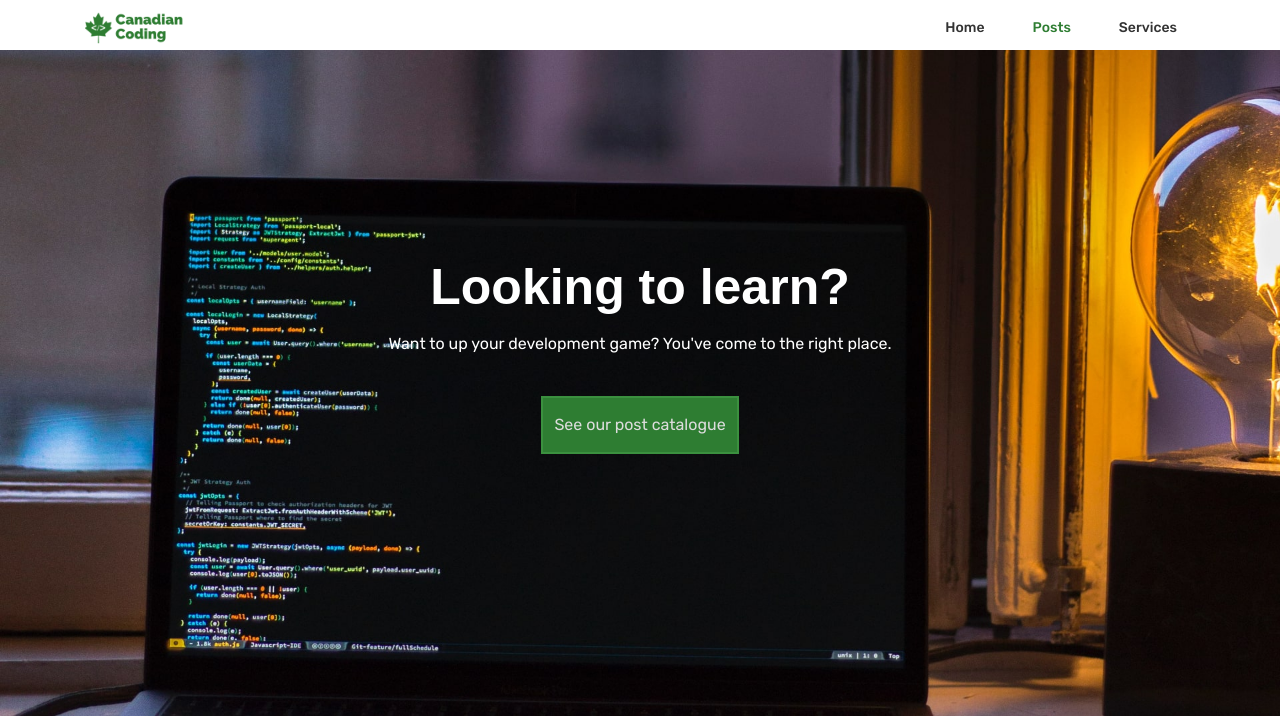
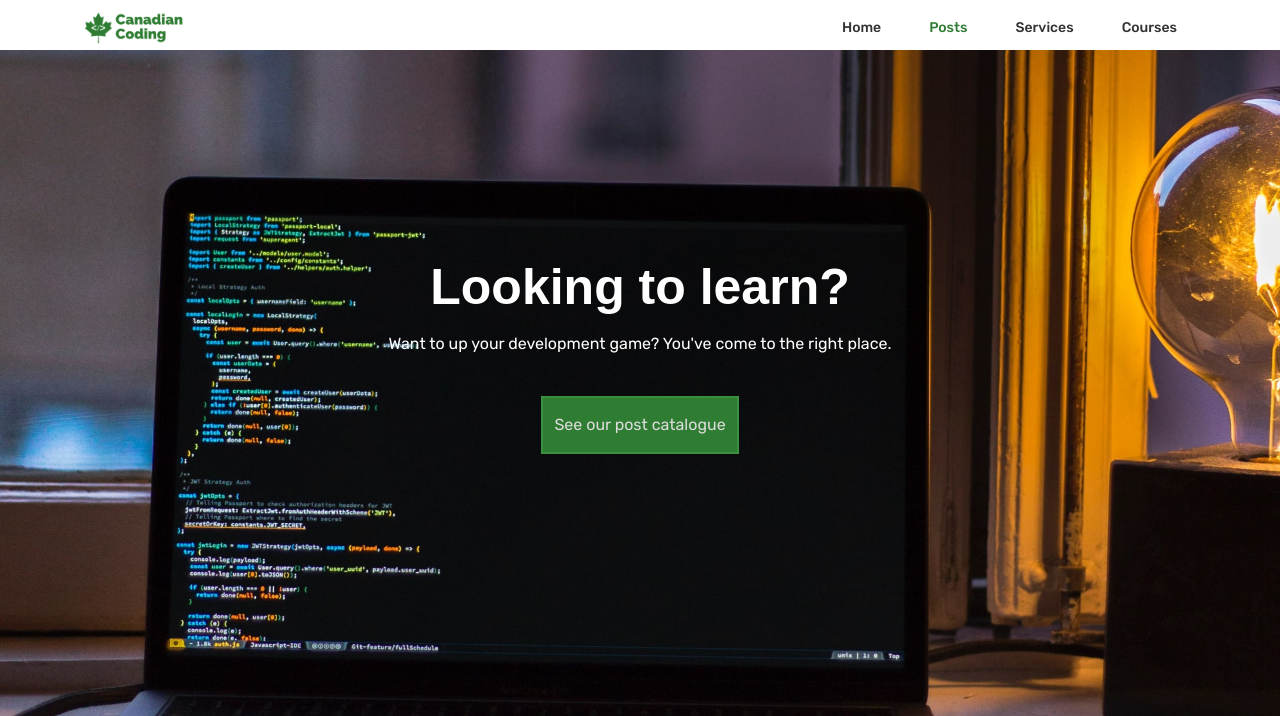
Before and after one commit to canadian-coding/website, a Django app: page /posts/ in a window 1280 px wide. Shown: the top 716 px of the page. Run offline with Django 3.2, Linux system fonts and the light colour scheme; data that the repository does not hold is empty; parts of the project's set-up code (start-up, migrations or seed data) failed here and were passed over; some libraries are stand-ins or nearby versions.

Commit message:
Changed failover method on author field, added courses to navbar

```diff
--- a/posts/templates/posts/details.html
+++ b/posts/templates/posts/details.html
@@ -19,6 +19,11 @@
               <li class="nav-item">
                 <a class="nav-link" href="/services">
                   Services
+                </a>
+              </li>
+              <li class="nav-item">
+                <a class="nav-link" href="/courses">
+                  Courses
                 </a>
               </li>
 {% endblock navlinks %}
--- a/posts/templates/posts_index.html
+++ b/posts/templates/posts_index.html
@@ -17,6 +17,11 @@
               <li class="nav-item">
                 <a class="nav-link" href="/services">
                   Services
+                </a>
+              </li>
+              <li class="nav-item">
+                <a class="nav-link" href="/courses">
+                  Courses
                 </a>
               </li>
 {% endblock navlinks %}
```
Also changed, not shown: posts/models.py (+12 -11 lines), posts/migrations/0002_auto_20191125_2243.py (added).
